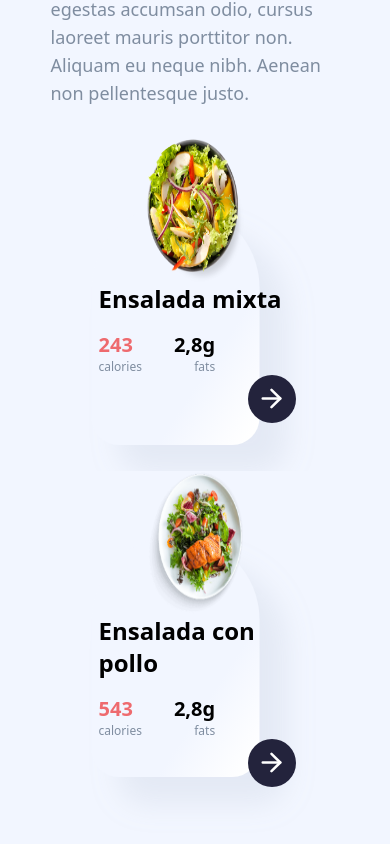
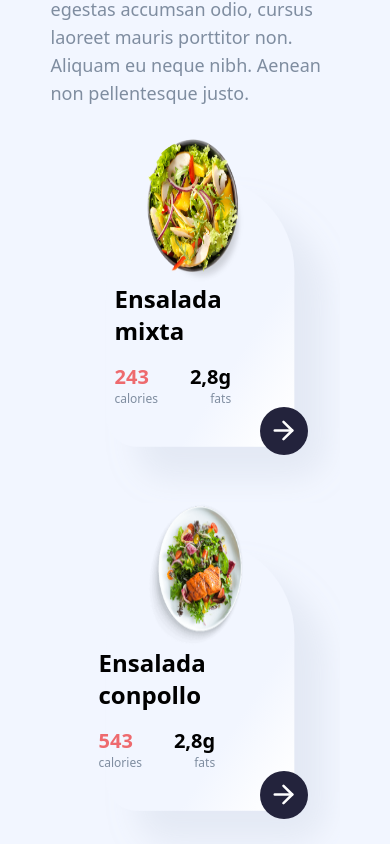
Before and after one commit to jonassarcilla/daietto, a Next.js app: page / in a window 390 px wide. Shown: the part 940-1784 px from the top of the page. Built offline with nearby package versions, Linux system fonts and the light colour scheme.

Commit message:
Optimize for mobile

```diff
--- a/src/components/Main.js
+++ b/src/components/Main.js
@@ -57,7 +57,7 @@ const Main = () => {
                             <div className="relative z-10 flex flex-col justify-center justify-items-center items-center mx-24">
                                 <img className="w-36 h-36 rounded-full" src="/assets/recipe_1.png" alt="Daietto - Recipe 1" width="250" height="250"/>
                             </div>
-                            <div className="z-10 flex flex-col mx-12">
+                            <div className="z-10 flex flex-col mx-16">
                                 <h3 className="z-10 text-2xl font-bold">Ensalada mixta</h3>
                                 <div className="flex z-10 space-x-8 pt-4">
                                     <p className="text-xl font-bold text-accent-2">243<span className="block text-xs font-normal text-right text-muted">calories</span></p>
@@ -65,7 +65,7 @@ const Main = () => {
                                 </div>
                             </div>
                             <div class="z-10 flex flex-col items-end">
-                                <button class="z-10 rounded-full bg-accent w-12 h-12 mr-11 flex flex-col justify-center align-middle items-center">
+                                <button class="z-10 rounded-full bg-accent w-12 h-12 mr-8 flex flex-col justify-center align-middle items-center">
                                     <Image className="z-10" src="/assets/arrow-right.svg" alt="Daietto - Read more" width="21" height="21"/>
                                 </button>
                             </div>
@@ -80,14 +80,14 @@ const Main = () => {
                                 <img className="w-36 h-36 rounded-full" src="/assets/recipe_2.png" alt="Daietto - Recipe 2" width="250" height="250"/>
                             </div>
                             <div className="z-10 flex flex-col mx-12">
-                                <h3 className="z-10 text-2xl font-bold">Ensalada con pollo</h3>
+                                <h3 className="z-10 text-2xl font-bold">Ensalada conpollo</h3>
                                 <div className="flex z-10 space-x-8 pt-4">
                                     <p className="text-xl font-bold text-accent-2">543<span className="block text-xs font-normal text-right text-muted">calories</span></p>
                                     <p className="text-xl font-bold">2,8g<span className="block text-xs font-normal text-right text-muted">fats</span></p>
                                 </div>
                             </div>
                             <div class="z-10 flex flex-col items-end">
-                                <button class="z-10 rounded-full bg-accent w-12 h-12 mr-11 flex flex-col justify-center align-middle items-center">
+                                <button class="z-10 rounded-full bg-accent w-12 h-12 mr-8 flex flex-col justify-center align-middle items-center">
                                     <Image className="z-10" src="/assets/arrow-right.svg" alt="Daietto - Read more" width="21" height="21"/>
                                 </button>
                             </div>
--- a/src/styles/globals.css
+++ b/src/styles/globals.css
@@ -4,8 +4,8 @@
 
 .bg-recipe-bg {
     background-repeat: no-repeat;
-    background-size: 250px;
-    background-position: top 3.2em left 1.7em;
+    background-size: 280px;
+    background-position: top 1.4em left 2.5em;
 }
 
 @media screen and (min-height: 568px) {
```
